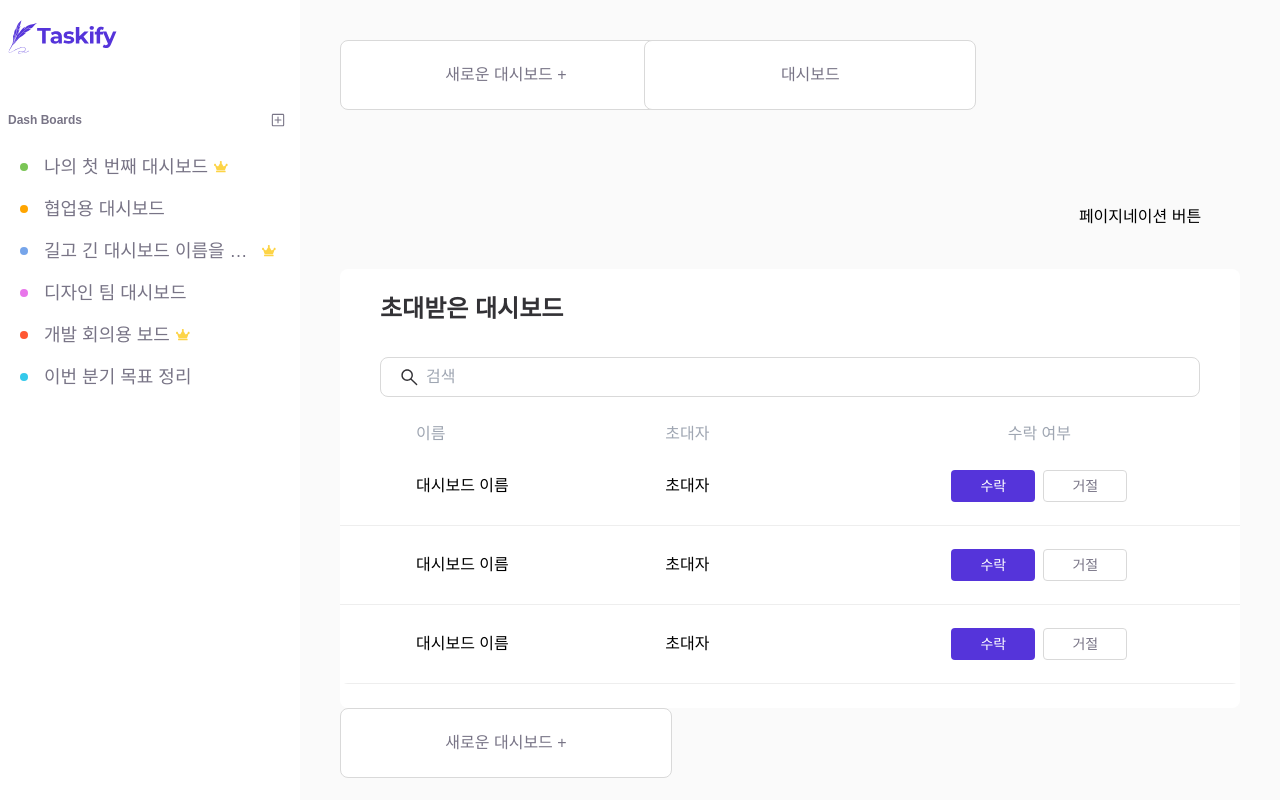
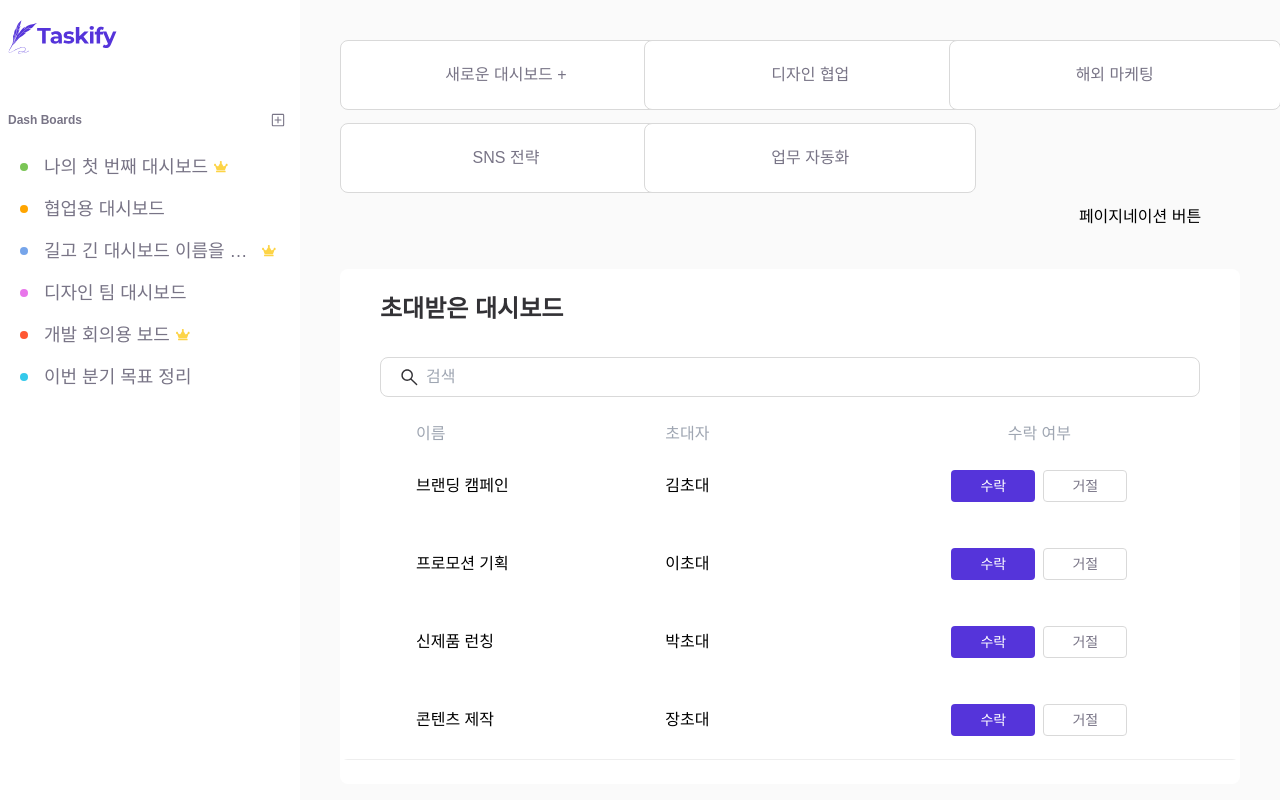
Before and after one commit to heresue/taskify, a Next.js app: page /mydashboard in a window 1280 px wide. Built offline with nearby package versions, Linux system fonts and the light colour scheme; a web font is replaced by a local one.

Commit message:
feat: 초대받은 대시보드 목록 mock 데이터 기반 조건부 렌더링 구현

```diff
--- a/app/(dashboard)/mydashboard/InviteDashboardList.tsx
+++ b/app/(dashboard)/mydashboard/InviteDashboardList.tsx
@@ -1,7 +1,7 @@
 import Button from '@/components/common/Button';
 import React from 'react';
 
-const InviteDashboardList = () => {
+const InviteDashboardList = ({ invitations }) => {
   return (
     <div className="w-full overflow-hidden rounded-lg">
       {/* Header */}
@@ -14,40 +14,16 @@ const InviteDashboardList = () => {
       {/* Body - 무한스크롤 영역 */}
       <div className="divide-y">
         <div className="border-gray200 border-b">
-          <div className="grid grid-cols-3 items-center px-[76px] py-[23px]">
-            <span>대시보드 이름</span>
-            <span>초대자</span>
-            <span className="flex justify-center gap-2">
-              <>
+          {invitations.map((invitation) => (
+            <div key={invitation.id} className="grid grid-cols-3 items-center px-[76px] py-[23px]">
+              <span>{invitation.dashboard.title}</span>
+              <span>{invitation.inviter.nickname}</span>
+              <span className="flex justify-center gap-2">
                 <Button>수락</Button>
                 <Button variant="outline">거절</Button>
-              </>
-            </span>
-          </div>
-        </div>
-        <div className="border-gray200 border-b">
-          <div className="grid grid-cols-3 items-center px-[76px] py-[23px]">
-            <span>대시보드 이름</span>
-            <span>초대자</span>
-            <span className="flex justify-center gap-2">
-              <>
-                <Button>수락</Button>
-                <Button variant="outline">거절</Button>
-              </>
-            </span>
-          </div>
-        </div>
-        <div className="border-gray200 border-b">
-          <div className="grid grid-cols-3 items-center px-[76px] py-[23px]">
-            <span>대시보드 이름</span>
-            <span>초대자</span>
-            <span className="flex justify-center gap-2">
-              <>
-                <Button>수락</Button>
-                <Button variant="outline">거절</Button>
-              </>
-            </span>
-          </div>
+              </span>
+            </div>
+          ))}
         </div>
       </div>
     </div>
--- a/app/(dashboard)/mydashboard/page.tsx
+++ b/app/(dashboard)/mydashboard/page.tsx
@@ -2,25 +2,49 @@ import Button from '@/components/common/Button';
 import Input from '@/components/common/Input';
 import Image from 'next/image';
 import InviteDashboardList from './InviteDashboardList';
+import { mockInvitations } from '@/mocks/invitations';
 
 export default async function MyDashboard() {
+  const acceptedDashboards = mockInvitations.filter(
+    (mockInvitation) => mockInvitation.inviteAccepted === true
+  );
+  const pendingInvitations = mockInvitations.filter(
+    (mockInvitation) => mockInvitation.inviteAccepted === null
+  );
+
   return (
     <div id="dashboardWrapper" className="m-10 max-w-[1022px]">
-      {/* {DashboardList.length > 0 ? (목록 있을 때) : (목록 있을 때)} */}
-
-      {/* 1. 목록 있을 때 */}
+      {/* 나의 대시보드 색션션 */}
+      {mockInvitations.length > 0 ? (
+        <>
           <div className="mb-10 flex flex-col gap-3">
             <div className="grid grid-cols-3 grid-rows-2 gap-[13px]">
               <Button variant="outline" size="dashboardCard">
                 새로운 대시보드 +
               </Button>
-          <Button variant="outline" size="dashboardCard">
-            대시보드
+
+              {acceptedDashboards.map((acceptedDashboard) => (
+                <Button key={acceptedDashboard.id} variant="outline" size="dashboardCard">
+                  {acceptedDashboard.dashboard.title}
                 </Button>
+              ))}
             </div>
             <button className="w-[200px] self-end">페이지네이션 버튼</button>
           </div>
+        </>
+      ) : (
+        <>
+          <div className="mb-[114px] flex flex-col gap-3">
+            <Button variant="outline" size="dashboardCard">
+              새로운 대시보드 +
+            </Button>
+          </div>
+        </>
+      )}
 
+      {/* 초대받은 대시보드 섹션 */}
+      {mockInvitations.length > 0 ? (
+        <>
           <div className="flex flex-col gap-6 rounded-lg bg-white py-6">
             <div className="flex flex-col gap-8 px-10">
               <h3 className="text-bold24 text-black200">초대받은 대시보드</h3>
@@ -40,16 +64,11 @@ export default async function MyDashboard() {
                 }
               />
             </div>
-        <InviteDashboardList />
+            <InviteDashboardList invitations={pendingInvitations} />
           </div>
-
-      {/* 2. 목록 없을 때 */}
-      <div className="mb-[114px] flex flex-col gap-3">
-        <Button variant="outline" size="dashboardCard">
-          새로운 대시보드 +
-        </Button>
-      </div>
-
+        </>
+      ) : (
+        <>
           <div className="relative h-[390px] rounded-2xl bg-white px-10 py-6">
             <h3 className="text-bold24 text-black2 00">초대받은 대시보드</h3>
             <div className="absolute top-1/2 left-1/2 flex -translate-x-1/2 -translate-y-1/2 flex-col items-center gap-[30px]">
@@ -59,6 +78,8 @@ export default async function MyDashboard() {
               <p className="text-gray400 text-regular18">아직 초대받은 대시보드가 없습니다.</p>
             </div>
           </div>
+        </>
+      )}
     </div>
   );
 }
```
Lines whose indentation alone changed are shown as unchanged.
